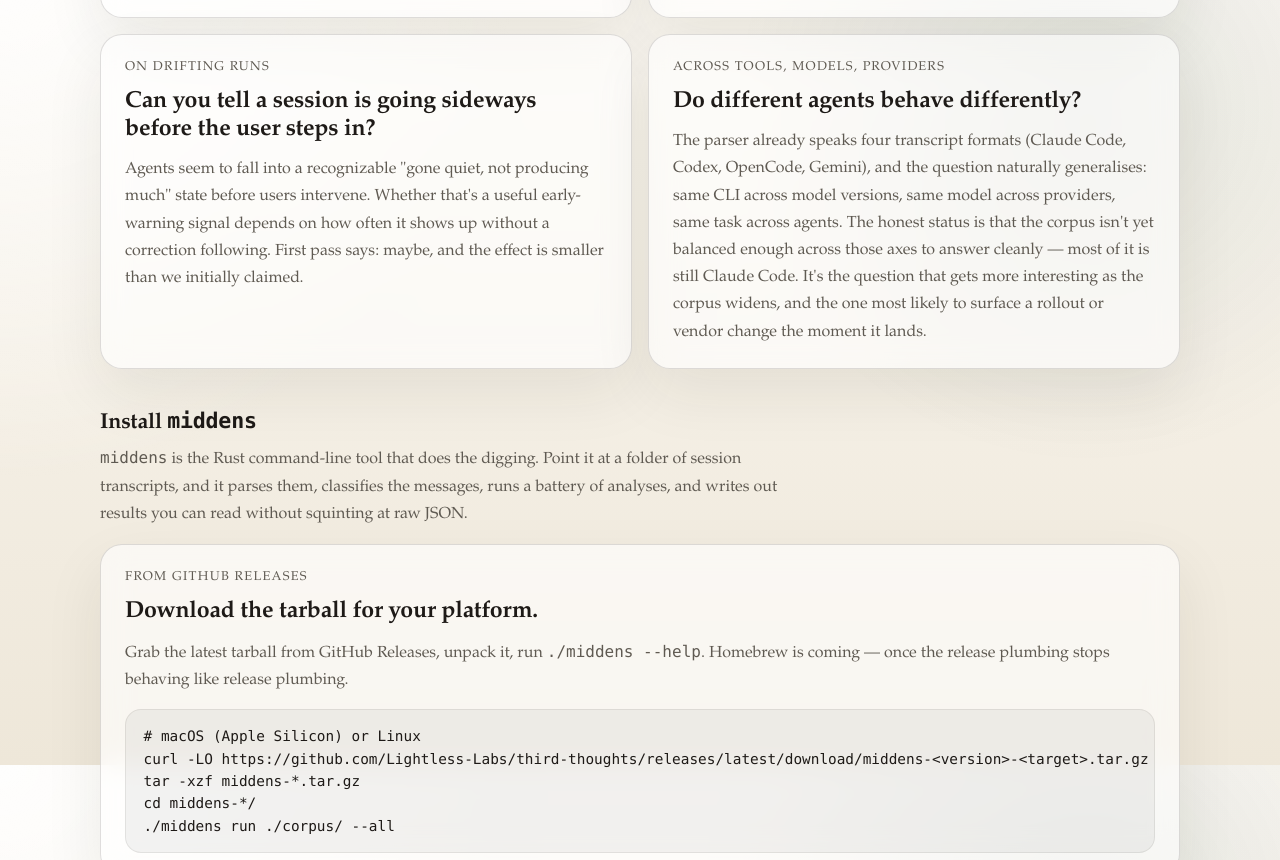
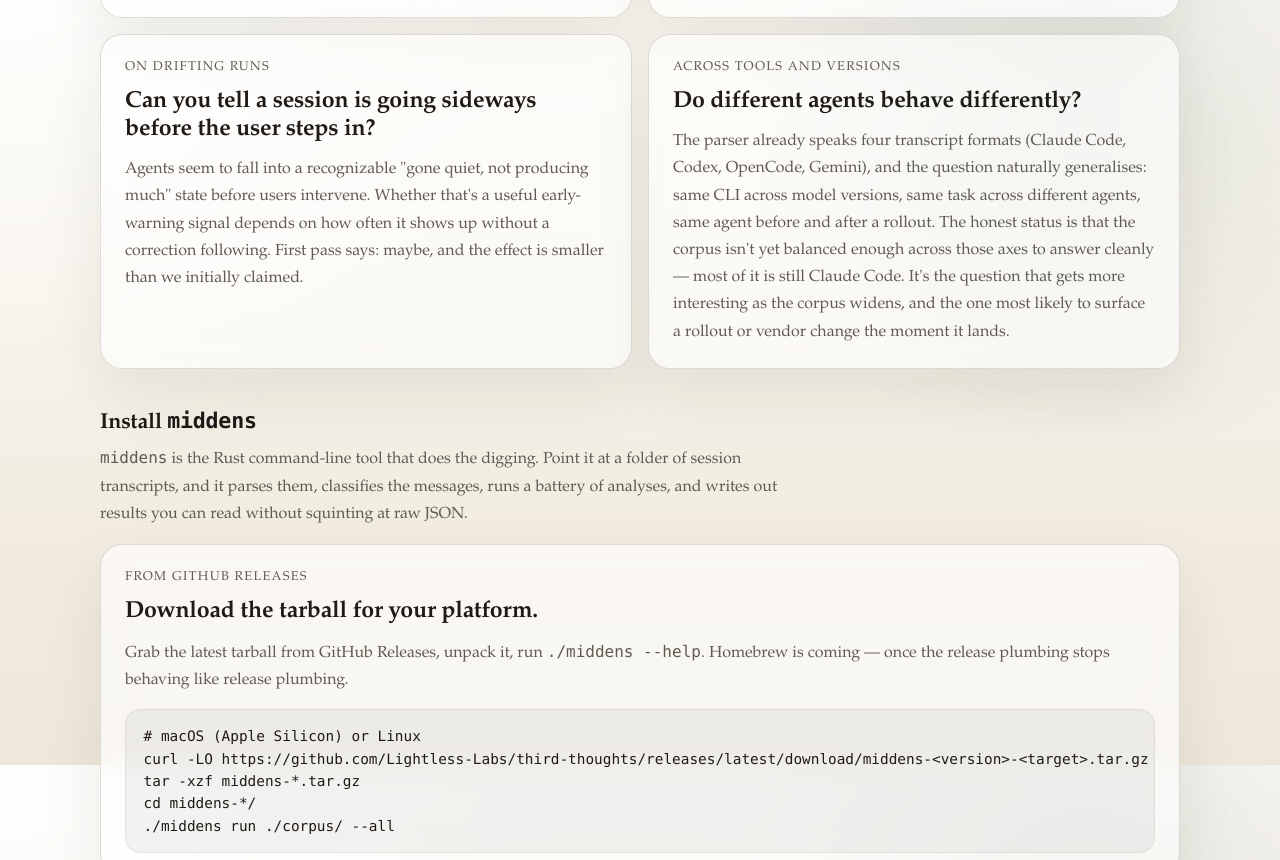
Before and after one commit to Lightless-Labs/third-thoughts, a plain HTML site: page index.html in a window 1280 px wide. Shown: the part 1635-2495 px from the top of the page. Drawn offline with Linux system fonts and the light colour scheme.

Commit message:
copy: drop nonsensical "same model across providers" axis
A model is tied to its provider; "same model across providers"
doesn't describe a comparison you can actually run. Replace with
"same agent before and after a rollout," which is real and in fact
the comparison the card's last sentence already references. Eyebrow
shortened from "Across tools, models, providers" to "Across tools
and versions" for the same reason.

```diff
--- a/index.html
+++ b/index.html
@@ -89,10 +89,10 @@
             </p>
           </article>
           <article class="card panel">
-            <span class="card-eyebrow">Across tools, models, providers</span>
+            <span class="card-eyebrow">Across tools and versions</span>
             <h2>Do different agents behave differently?</h2>
             <p>
-              The parser already speaks four transcript formats (Claude Code, Codex, OpenCode, Gemini), and the question naturally generalises: same CLI across model versions, same model across providers, same task across agents. The honest status is that the corpus isn't yet balanced enough across those axes to answer cleanly &mdash; most of it is still Claude Code. It's the question that gets more interesting as the corpus widens, and the one most likely to surface a rollout or vendor change the moment it lands.
+              The parser already speaks four transcript formats (Claude Code, Codex, OpenCode, Gemini), and the question naturally generalises: same CLI across model versions, same task across different agents, same agent before and after a rollout. The honest status is that the corpus isn't yet balanced enough across those axes to answer cleanly &mdash; most of it is still Claude Code. It's the question that gets more interesting as the corpus widens, and the one most likely to surface a rollout or vendor change the moment it lands.
             </p>
           </article>
         </div>
```
